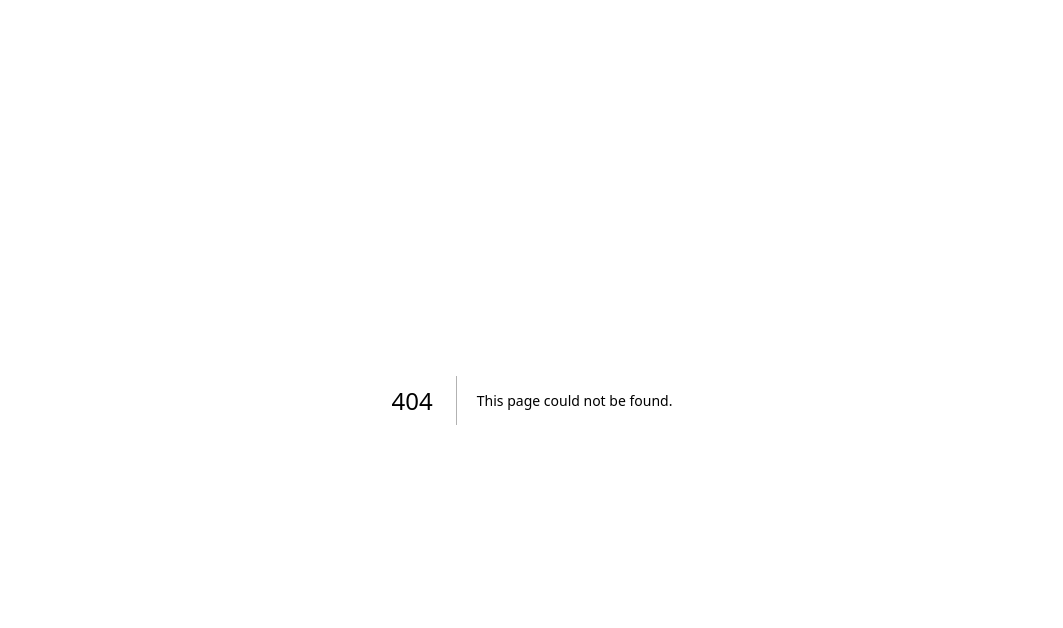
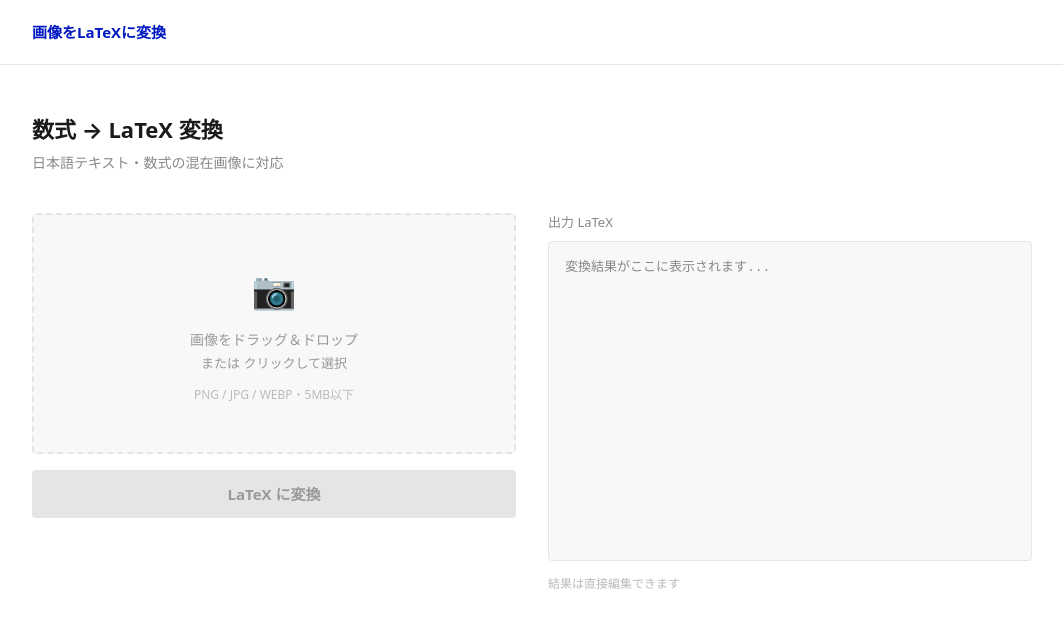
Before and after one commit to icochan-web-service/latex-converter, a Next.js app: page /convert in a window 1280 px wide. Before the commit this address had no page. Shown: the top 628 px of the page, without its empty margins (108-1171 px from the left). Built offline with nearby package versions, Linux system fonts and the light colour scheme; no server answers.

Commit message:
add landing page

```diff
--- /dev/null
+++ b/src/app/convert/page.tsx
@@ -0,0 +1,203 @@
+"use client";
+import { useState, useCallback, useEffect } from "react";
+import { useDropzone } from "react-dropzone";
+import { Toaster, toast } from "sonner";
+import { UserButton, useUser } from "@clerk/nextjs";
+
+export default function ConvertPage() {
+  const { isSignedIn, user } = useUser();
+  const [image, setImage] = useState<string | null>(null);
+  const [imageFile, setImageFile] = useState<File | null>(null);
+  const [latex, setLatex] = useState("");
+  const [loading, setLoading] = useState(false);
+  const [usage, setUsage] = useState<{ used: number; limit: number; remaining: number } | null>(null);
+
+  useEffect(() => {
+    if (!isSignedIn) return;
+    fetch("/api/usage")
+      .then((r) => r.json())
+      .then(setUsage);
+  }, [isSignedIn]);
+
+  const onDrop = useCallback((files: File[]) => {
+    const file = files[0];
+    if (!file) return;
+    setImageFile(file);
+    setImage(URL.createObjectURL(file));
+    setLatex("");
+  }, []);
+
+  const { getRootProps, getInputProps, isDragActive } = useDropzone({
+    onDrop,
+    accept: { "image/*": [".png", ".jpg", ".jpeg", ".webp"] },
+    maxFiles: 1,
+  });
+
+  const convert = async () => {
+    if (!imageFile) return;
+    setLoading(true);
+    try {
+      const form = new FormData();
+      form.append("image", imageFile);
+      const res = await fetch("/api/convert", { method: "POST", body: form });
+      const data = await res.json();
+      if (!res.ok) throw new Error(data.error);
+      setLatex(data.latex);
+      fetch("/api/usage")
+        .then((r) => r.json())
+        .then(setUsage);
+    } catch (e: unknown) {
+      toast.error(e instanceof Error ? e.message : "変換に失敗しました");
+    } finally {
+      setLoading(false);
+    }
+  };
+
+  const copy = () => {
+    navigator.clipboard.writeText(latex);
+    toast.success("コピーしました");
+  };
+
+  const isDisabled = !imageFile || loading || usage?.remaining === 0;
+
+  return (
+    <main style={{ minHeight: "100vh", background: "#FFFFFF", color: "#1A1A1A", fontFamily: "system-ui, -apple-system, sans-serif" }}>
+      <Toaster position="top-right" />
+
+      {/* ヘッダー */}
+      <header style={{ borderBottom: "1px solid #E5E5E5" }}>
+        <div style={{ maxWidth: "1080px", margin: "0 auto", padding: "0 40px", height: "64px", display: "flex", alignItems: "center", justifyContent: "space-between" }}>
+          <a href="/" style={{ fontSize: "15px", fontWeight: "700", color: "#0017C1", textDecoration: "none" }}>
+            画像をLaTeXに変換
+          </a>
+          <div style={{ display: "flex", alignItems: "center", gap: "24px" }}>
+            {isSignedIn && usage && (
+              <div style={{ fontSize: "13px", textAlign: "right" }}>
+                <div style={{ color: "#888" }}>今月の変換枚数</div>
+                <div style={{ fontWeight: "700", color: usage.remaining <= 5 ? "#B91C1C" : "#0017C1" }}>
+                  {usage.used} / {usage.limit} 枚
+                </div>
+              </div>
+            )}
+            {isSignedIn && (
+              <div style={{ display: "flex", alignItems: "center", gap: "12px" }}>
+                <span style={{ fontSize: "13px", color: "#888" }}>
+                  {user?.emailAddresses[0].emailAddress}
+                </span>
+                <UserButton />
+              </div>
+            )}
+          </div>
+        </div>
+      </header>
+
+      <div style={{ maxWidth: "1080px", margin: "0 auto", padding: "48px 40px" }}>
+        <h1 style={{ fontSize: "22px", fontWeight: "700", marginBottom: "6px", color: "#1A1A1A" }}>数式 → LaTeX 変換</h1>
+        <p style={{ fontSize: "14px", color: "#888", marginBottom: "40px" }}>日本語テキスト・数式の混在画像に対応</p>
+
+        <div style={{ display: "grid", gridTemplateColumns: "1fr 1fr", gap: "32px" }}>
+          {/* 左：画像アップロード */}
+          <div>
+            <div
+              {...getRootProps()}
+              style={{
+                border: `2px dashed ${isDragActive ? "#0017C1" : "#E5E5E5"}`,
+                background: isDragActive ? "#EEF2FF" : "#F8F8F8",
+                borderRadius: "4px",
+                padding: "48px 24px",
+                textAlign: "center",
+                cursor: "pointer",
+                transition: "all 0.15s",
+              }}
+            >
+              <input {...getInputProps()} />
+              {image ? (
+                <img src={image} alt="preview" style={{ maxHeight: "256px", margin: "0 auto", display: "block", borderRadius: "4px" }} />
+              ) : (
+                <div style={{ color: "#999" }}>
+                  <div style={{ fontSize: "36px", marginBottom: "12px" }}>📷</div>
+                  <p style={{ margin: "0 0 4px", fontSize: "14px" }}>画像をドラッグ＆ドロップ</p>
+                  <p style={{ margin: "4px 0 0", fontSize: "13px" }}>または クリックして選択</p>
+                  <p style={{ margin: "12px 0 0", fontSize: "12px", color: "#bbb" }}>PNG / JPG / WEBP・5MB以下</p>
+                </div>
+              )}
+            </div>
+
+            <button
+              onClick={convert}
+              disabled={isDisabled}
+              style={{
+                width: "100%",
+                marginTop: "16px",
+                padding: "13px",
+                borderRadius: "4px",
+                border: "none",
+                fontSize: "15px",
+                fontWeight: "700",
+                cursor: isDisabled ? "not-allowed" : "pointer",
+                background: isDisabled ? "#E5E5E5" : "#0017C1",
+                color: isDisabled ? "#999" : "#fff",
+                transition: "background 0.15s",
+              }}
+            >
+              {loading ? "変換中..." : usage?.remaining === 0 ? "無料枠を使い切りました" : "LaTeX に変換"}
+            </button>
+
+            {usage?.remaining === 0 && (
+              <div style={{ textAlign: "center", marginTop: "16px" }}>
+                <p style={{ fontSize: "13px", color: "#B91C1C", marginBottom: "10px" }}>
+                  今月の無料枠（10枚）を使い切りました
+                </p>
+                <button
+                  onClick={async () => {
+                    const res = await fetch("/api/checkout", { method: "POST" });
+                    const data = await res.json();
+                    if (data.url) window.location.href = data.url;
+                  }}
+                  style={{ background: "#0017C1", color: "#fff", padding: "10px 24px", borderRadius: "4px", border: "none", fontSize: "14px", fontWeight: "700", cursor: "pointer" }}
+                >
+                  Basicプランにアップグレード（¥500/月）
+                </button>
+              </div>
+            )}
+          </div>
+
+          {/* 右：LaTeX出力 */}
+          <div>
+            <div style={{ display: "flex", justifyContent: "space-between", alignItems: "center", marginBottom: "8px" }}>
+              <span style={{ fontSize: "13px", color: "#888" }}>出力 LaTeX</span>
+              {latex && (
+                <button
+                  onClick={copy}
+                  style={{ fontSize: "12px", background: "#F8F8F8", border: "1px solid #E5E5E5", padding: "4px 12px", borderRadius: "4px", cursor: "pointer", color: "#1A1A1A" }}
+                >
+                  コピー
+                </button>
+              )}
+            </div>
+            <textarea
+              value={latex}
+              onChange={(e) => setLatex(e.target.value)}
+              placeholder="変換結果がここに表示されます..."
+              style={{
+                width: "100%",
+                height: "320px",
+                background: "#F8F8F8",
+                border: "1px solid #E5E5E5",
+                borderRadius: "4px",
+                padding: "16px",
+                fontSize: "13px",
+                fontFamily: "monospace",
+                color: "#1A1A1A",
+                resize: "none",
+                outline: "none",
+                boxSizing: "border-box",
+              }}
+            />
+            <p style={{ fontSize: "12px", color: "#bbb", marginTop: "8px" }}>結果は直接編集できます</p>
+          </div>
+        </div>
+      </div>
+    </main>
+  );
+}
--- a/src/app/page.tsx
+++ b/src/app/page.tsx
@@ -1,182 +1,121 @@
 "use client";
-import { useState, useCallback, useEffect } from "react";
-import { useDropzone } from "react-dropzone";
-import { Toaster, toast } from "sonner";
-import { UserButton, SignInButton, useUser } from "@clerk/nextjs";
+import { useEffect } from "react";
+import { useRouter } from "next/navigation";
+import { SignInButton, useUser } from "@clerk/nextjs";
 
-export default function Home() {
-  const { isSignedIn, user } = useUser();
-  const [image, setImage] = useState<string | null>(null);
-  const [imageFile, setImageFile] = useState<File | null>(null);
-  const [latex, setLatex] = useState("");
-  const [loading, setLoading] = useState(false);
-  const [usage, setUsage] = useState<{ used: number; limit: number; remaining: number } | null>(null);
+export default function LandingPage() {
+  const { isSignedIn, isLoaded } = useUser();
+  const router = useRouter();
 
-  // 変換枚数を取得
   useEffect(() => {
-    if (!isSignedIn) return;
-    fetch("/api/usage")
-      .then((r) => r.json())
-      .then(setUsage);
-  }, [isSignedIn]);
-
-  const onDrop = useCallback((files: File[]) => {
-    const file = files[0];
-    if (!file) return;
-    setImageFile(file);
-    setImage(URL.createObjectURL(file));
-    setLatex("");
-  }, []);
-
-  const { getRootProps, getInputProps, isDragActive } = useDropzone({
-    onDrop,
-    accept: { "image/*": [".png", ".jpg", ".jpeg", ".webp"] },
-    maxFiles: 1,
-  });
-
-  const convert = async () => {
-    if (!imageFile) return;
-    if (!isSignedIn) {
-      toast.error("変換するにはログインが必要です");
-      return;
+    if (isLoaded && isSignedIn) {
+      router.replace("/convert");
     }
-    setLoading(true);
-    try {
-      const form = new FormData();
-      form.append("image", imageFile);
-      const res = await fetch("/api/convert", { method: "POST", body: form });
-      const data = await res.json();
-      if (!res.ok) throw new Error(data.error);
-      setLatex(data.latex);
-      // 変換後に枚数を更新
-      fetch("/api/usage")
-        .then((r) => r.json())
-        .then(setUsage);
-    } catch (e: any) {
-      toast.error(e.message || "変換に失敗しました");
-    } finally {
-      setLoading(false);
-    }
-  };
-
-  const copy = () => {
-    navigator.clipboard.writeText(latex);
-    toast.success("コピーしました");
-  };
+  }, [isLoaded, isSignedIn, router]);
 
   return (
-    <main className="min-h-screen bg-gray-950 text-gray-100 p-8">
-      <Toaster position="top-right" />
+    <div style={{ background: "#FFFFFF", color: "#1A1A1A", minHeight: "100vh", fontFamily: "system-ui, -apple-system, sans-serif" }}>
+      {/* ヘッダー */}
+      <header style={{ borderBottom: "1px solid #E5E5E5" }}>
+        <div style={{ maxWidth: "1080px", margin: "0 auto", padding: "0 40px", height: "64px", display: "flex", alignItems: "center", justifyContent: "space-between" }}>
+          <span style={{ fontSize: "15px", fontWeight: "700", color: "#0017C1" }}>画像をLaTeXに変換</span>
+          <SignInButton mode="modal">
+            <button style={{ background: "#0017C1", color: "#fff", padding: "8px 20px", borderRadius: "4px", border: "none", fontSize: "14px", fontWeight: "600", cursor: "pointer" }}>
+              ログイン
+            </button>
+          </SignInButton>
+        </div>
+      </header>
 
-      {/* ヘッダー */}
-      <div className="max-w-4xl mx-auto mb-10 flex justify-between items-center">
-        <div>
-          <h1 className="text-3xl font-bold mb-2">数式 → LaTeX 変換</h1>
-          <p className="text-gray-400">日本語テキスト・数式の混在画像に対応</p>
+      {/* ヒーロー */}
+      <section style={{ padding: "96px 40px 80px", textAlign: "center" }}>
+        <div style={{ maxWidth: "720px", margin: "0 auto" }}>
+          <h1 style={{ fontSize: "38px", fontWeight: "700", lineHeight: "1.6", color: "#1A1A1A", marginBottom: "24px" }}>
+            教科書・論文の数式を、<br />高精度でLaTeX形式に。
+          </h1>
+          <p style={{ fontSize: "17px", color: "#555", lineHeight: "1.9", marginBottom: "48px" }}>
+            画像をアップロードするだけで、数式・日本語混在の文書をLaTeXコードに変換。<br />
+            研究者・大学院生・大学生の論文執筆を支援します。
+          </p>
+          <SignInButton mode="modal">
+            <button style={{ background: "#0017C1", color: "#fff", padding: "14px 48px", borderRadius: "4px", border: "none", fontSize: "16px", fontWeight: "700", cursor: "pointer" }}>
+              無料で始める
+            </button>
+          </SignInButton>
         </div>
-        <div className="flex items-center gap-4">
-          {isSignedIn && usage && (
-            <div className="text-sm text-right">
-              <div className="text-gray-400">今月の変換枚数</div>
-              <div className={`font-bold ${usage.remaining <= 5 ? "text-red-400" : "text-blue-400"}`}>
-                {usage.used} / {usage.limit} 枚
+      </section>
+
+      {/* 特徴セクション */}
+      <section style={{ background: "#F8F8F8", padding: "72px 40px", borderTop: "1px solid #E5E5E5", borderBottom: "1px solid #E5E5E5" }}>
+        <div style={{ maxWidth: "1080px", margin: "0 auto" }}>
+          <h2 style={{ fontSize: "20px", fontWeight: "700", textAlign: "center", marginBottom: "48px", color: "#1A1A1A" }}>特徴</h2>
+          <div style={{ display: "grid", gridTemplateColumns: "repeat(3, 1fr)", gap: "24px" }}>
+            {[
+              {
+                title: "日本語対応",
+                desc: "数式と日本語テキストが混在する画像にも対応。教科書や試験問題もそのまま変換できます。",
+              },
+              {
+                title: "高精度変換",
+                desc: "最新のAIモデルを使用し、複雑な数式も高精度でLaTeXコードに変換します。",
+              },
+              {
+                title: "簡単操作",
+                desc: "画像をドラッグ＆ドロップするだけ。LaTeXの知識がなくても直感的に使えます。",
+              },
+            ].map((f) => (
+              <div
+                key={f.title}
+                style={{ background: "#FFFFFF", border: "1px solid #E5E5E5", padding: "32px", borderRadius: "4px" }}
+              >
+                <h3 style={{ fontSize: "15px", fontWeight: "700", color: "#0017C1", marginBottom: "12px" }}>{f.title}</h3>
+                <p style={{ fontSize: "14px", color: "#555", lineHeight: "1.8", margin: 0 }}>{f.desc}</p>
               </div>
+            ))}
+          </div>
+        </div>
+      </section>
+
+      {/* 料金セクション */}
+      <section style={{ padding: "72px 40px" }}>
+        <div style={{ maxWidth: "720px", margin: "0 auto" }}>
+          <h2 style={{ fontSize: "20px", fontWeight: "700", textAlign: "center", marginBottom: "48px", color: "#1A1A1A" }}>料金プラン</h2>
+          <div style={{ display: "grid", gridTemplateColumns: "1fr 1fr", gap: "24px" }}>
+            <div style={{ border: "1px solid #E5E5E5", padding: "36px", borderRadius: "4px" }}>
+              <div style={{ fontSize: "13px", fontWeight: "600", color: "#888", marginBottom: "8px", letterSpacing: "0.05em" }}>FREE</div>
+              <div style={{ fontSize: "32px", fontWeight: "700", color: "#1A1A1A", marginBottom: "4px" }}>¥0</div>
+              <div style={{ fontSize: "13px", color: "#aaa", marginBottom: "28px" }}>月10枚まで</div>
+              <ul style={{ listStyle: "none", padding: 0, margin: 0, fontSize: "14px", color: "#555", lineHeight: "2.2" }}>
+                <li>✓ 月10枚の変換</li>
+                <li>✓ 日本語・数式対応</li>
+              </ul>
             </div>
-          )}
-          {isSignedIn ? (
-            <div className="flex items-center gap-3">
-              <span className="text-sm text-gray-400">
-                {user.emailAddresses[0].emailAddress}
-              </span>
-              <UserButton />
+            <div style={{ border: "2px solid #0017C1", padding: "36px", borderRadius: "4px" }}>
+              <div style={{ fontSize: "13px", fontWeight: "600", color: "#0017C1", marginBottom: "8px", letterSpacing: "0.05em" }}>BASIC</div>
+              <div style={{ fontSize: "32px", fontWeight: "700", color: "#1A1A1A", marginBottom: "4px" }}>
+                ¥500
+                <span style={{ fontSize: "14px", fontWeight: "400", color: "#aaa" }}>/月</span>
+              </div>
+              <div style={{ fontSize: "13px", color: "#aaa", marginBottom: "28px" }}>月500枚まで</div>
+              <ul style={{ listStyle: "none", padding: 0, margin: 0, fontSize: "14px", color: "#555", lineHeight: "2.2" }}>
+                <li>✓ 月500枚の変換</li>
+                <li>✓ 日本語・数式対応</li>
+              </ul>
             </div>
-          ) : (
-            <SignInButton mode="modal">
-              <button className="bg-blue-600 hover:bg-blue-500 text-white px-4 py-2 rounded-lg text-sm font-bold transition">
-                ログイン
-              </button>
-            </SignInButton>
-          )}
+          </div>
         </div>
-      </div>
+      </section>
 
-      <div className="max-w-4xl mx-auto grid grid-cols-1 md:grid-cols-2 gap-6">
-        {/* 左：画像アップロード */}
-        <div>
-          <div
-            {...getRootProps()}
-            className={`border-2 border-dashed rounded-xl p-8 text-center cursor-pointer transition
-              ${isDragActive
-                ? "border-blue-400 bg-blue-950/30"
-                : "border-gray-700 hover:border-gray-500"}`}
-          >
-            <input {...getInputProps()} />
-            {image ? (
-              <img src={image} alt="preview" className="max-h-64 mx-auto rounded-lg" />
-            ) : (
-              <div className="text-gray-500">
-                <div className="text-4xl mb-3">📷</div>
-                <p>画像をドラッグ＆ドロップ</p>
-                <p className="text-sm mt-1">または クリックして選択</p>
-                <p className="text-xs mt-3">PNG / JPG / WEBP・5MB以下</p>
-              </div>
-            )}
+      {/* フッター */}
+      <footer style={{ borderTop: "1px solid #E5E5E5", padding: "24px 40px" }}>
+        <div style={{ maxWidth: "1080px", margin: "0 auto", display: "flex", justifyContent: "space-between", alignItems: "center" }}>
+          <span style={{ fontSize: "13px", color: "#bbb" }}>© 2025 画像をLaTeXに変換</span>
+          <div style={{ display: "flex", gap: "24px" }}>
+            <a href="/privacy" style={{ fontSize: "13px", color: "#888", textDecoration: "none" }}>プライバシーポリシー</a>
+            <a href="/terms" style={{ fontSize: "13px", color: "#888", textDecoration: "none" }}>利用規約</a>
           </div>
-
-          <button
-            onClick={convert}
-            disabled={!imageFile || loading || (usage?.remaining === 0)}
-            className="w-full mt-4 py-3 rounded-xl font-bold text-white
-              bg-blue-600 hover:bg-blue-500
-              disabled:bg-gray-700 disabled:text-gray-500 disabled:cursor-not-allowed
-              transition"
-          >
-            {loading ? "変換中..." : usage?.remaining === 0 ? "無料枠を使い切りました" : "LaTeX に変換"}
-          </button>
-
-          {usage?.remaining === 0 && (
-            <div className="text-center mt-2">
-              <p className="text-sm text-red-400 mb-2">
-                今月の無料枠（10枚）を使い切りました
-              </p>
-              <button
-                onClick={async () => {
-                  const res = await fetch("/api/checkout", { method: "POST" });
-                  const data = await res.json();
-                  if (data.url) window.location.href = data.url;
-                }}
-                className="bg-yellow-500 hover:bg-yellow-400 text-black px-6 py-2 rounded-lg text-sm font-bold transition"
-              >
-                Basicプランにアップグレード（¥500/月）
-              </button>
-            </div>
-          )}
         </div>
-
-        {/* 右：LaTeX出力 */}
-        <div>
-          <div className="flex justify-between items-center mb-2">
-            <span className="text-sm text-gray-400">出力 LaTeX</span>
-            {latex && (
-              <button
-                onClick={copy}
-                className="text-xs bg-gray-800 hover:bg-gray-700 px-3 py-1 rounded-lg transition"
-              >
-                コピー
-              </button>
-            )}
-          </div>
-          <textarea
-            value={latex}
-            onChange={(e) => setLatex(e.target.value)}
-            placeholder="変換結果がここに表示されます..."
-            className="w-full h-64 bg-gray-900 border border-gray-700 rounded-xl p-4
-              text-sm font-mono text-gray-200 resize-none
-              focus:outline-none focus:border-blue-500"
-          />
-          <p className="text-xs text-gray-600 mt-2">結果は直接編集できます</p>
-        </div>
-      </div>
-    </main>
+      </footer>
+    </div>
   );
 }
```
